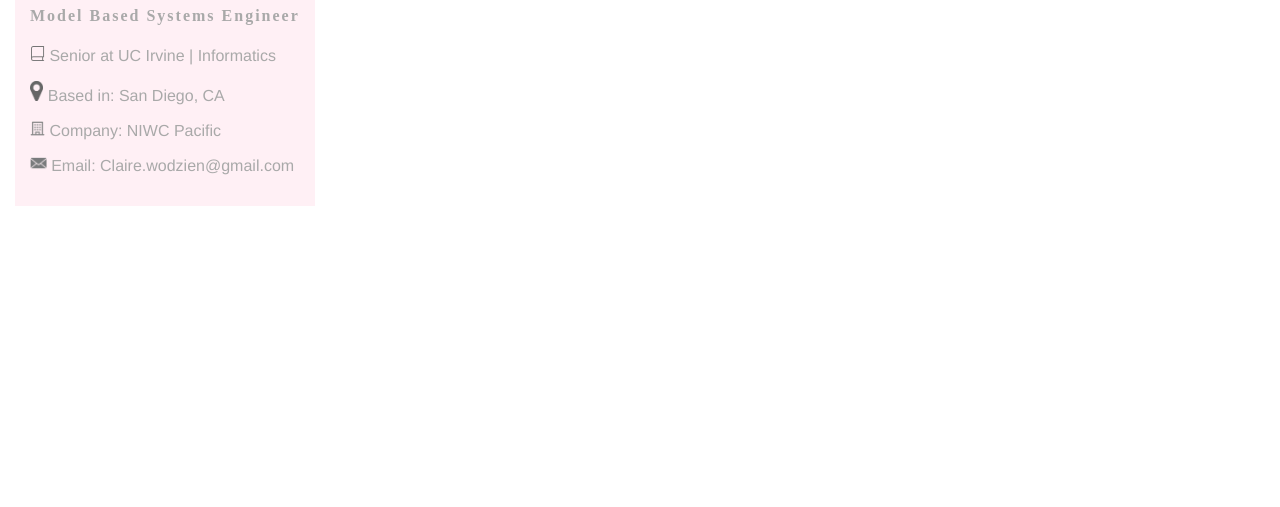
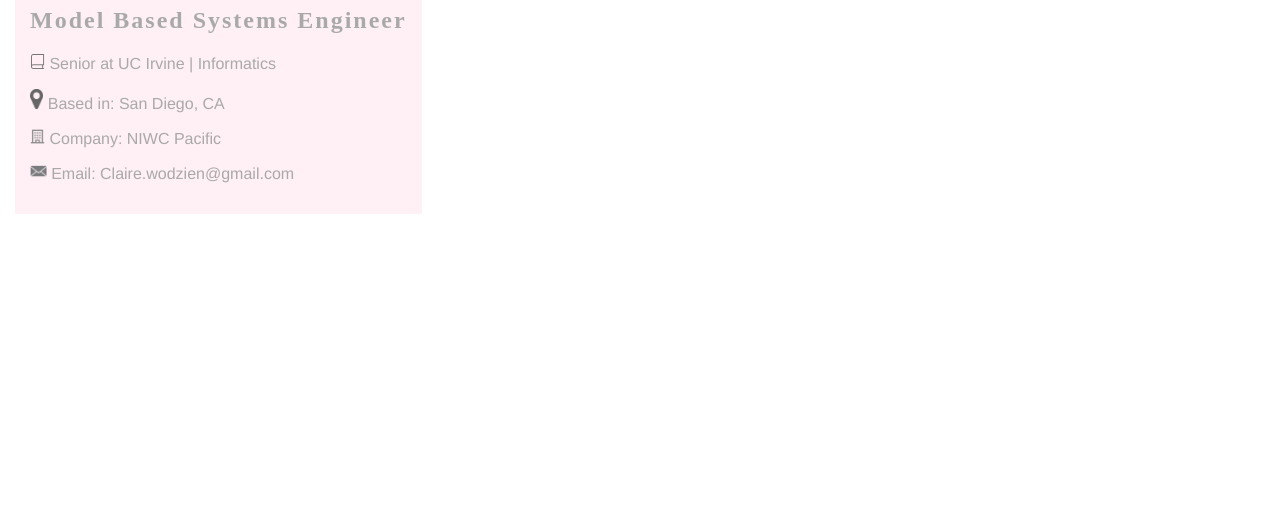
Before and after one commit to clairewo/clairewo.github.io, a plain HTML site: page index.html in a window 1280 px wide. Shown: the part 381-888 px from the top of the page. Drawn offline with nearby package versions, Linux system fonts and the light colour scheme; a web font is replaced by a local one.

Commit message:
Update index.html

```diff
--- a/index.html
+++ b/index.html
@@ -53,7 +53,7 @@ EMAIL: cwodzien@uci.edu
 				  <img src="miniLogo.jpg" alt="My Profile Picture" width="300" height="500" class="miniprofileimage">
 				  <div class="name-span">
 					  <h1>Claire Wodzien</h1>
-					  <h4>Model Based Systems Engineer</h4>
+					  <h2>Model Based Systems Engineer</h2>
 				  </div>
 
 				<div class="info-section">
```
